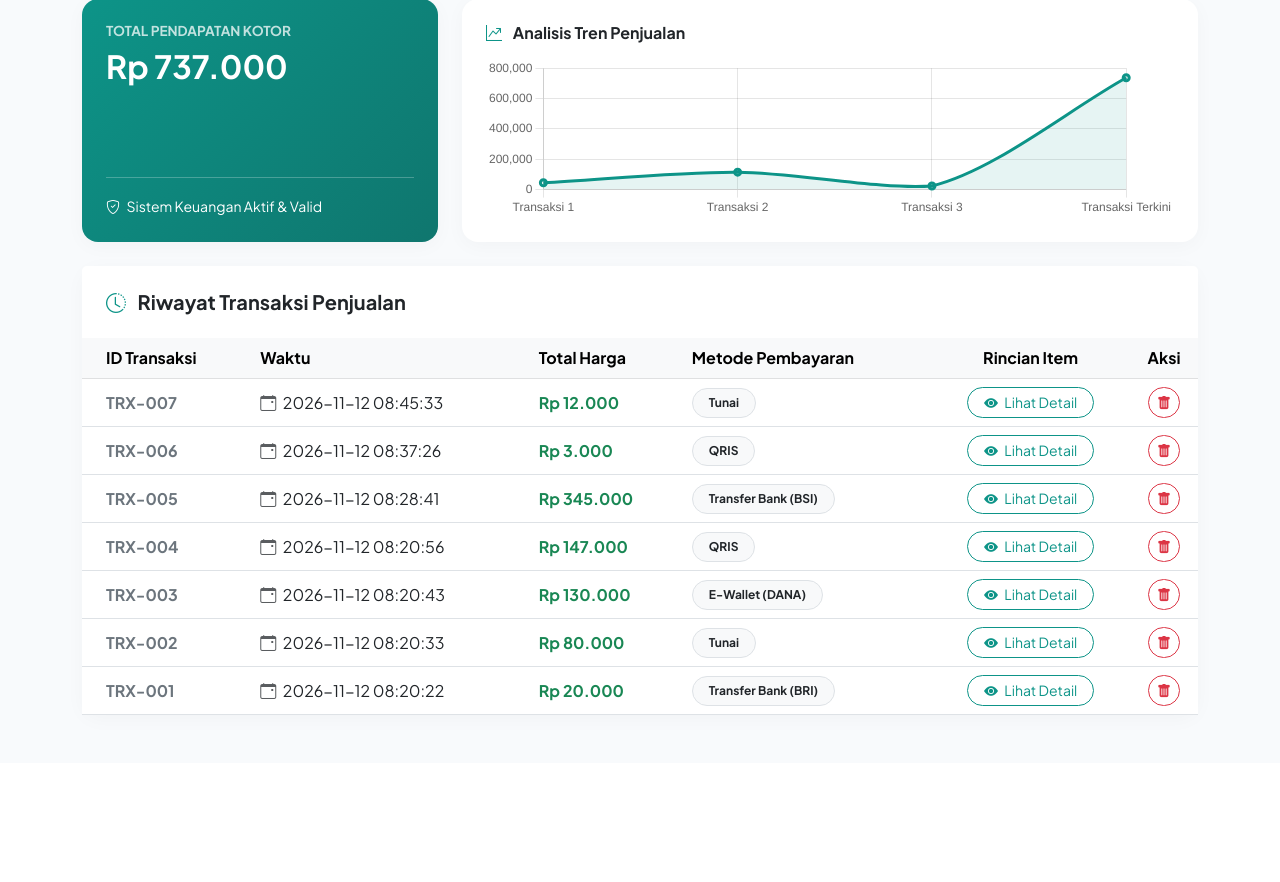
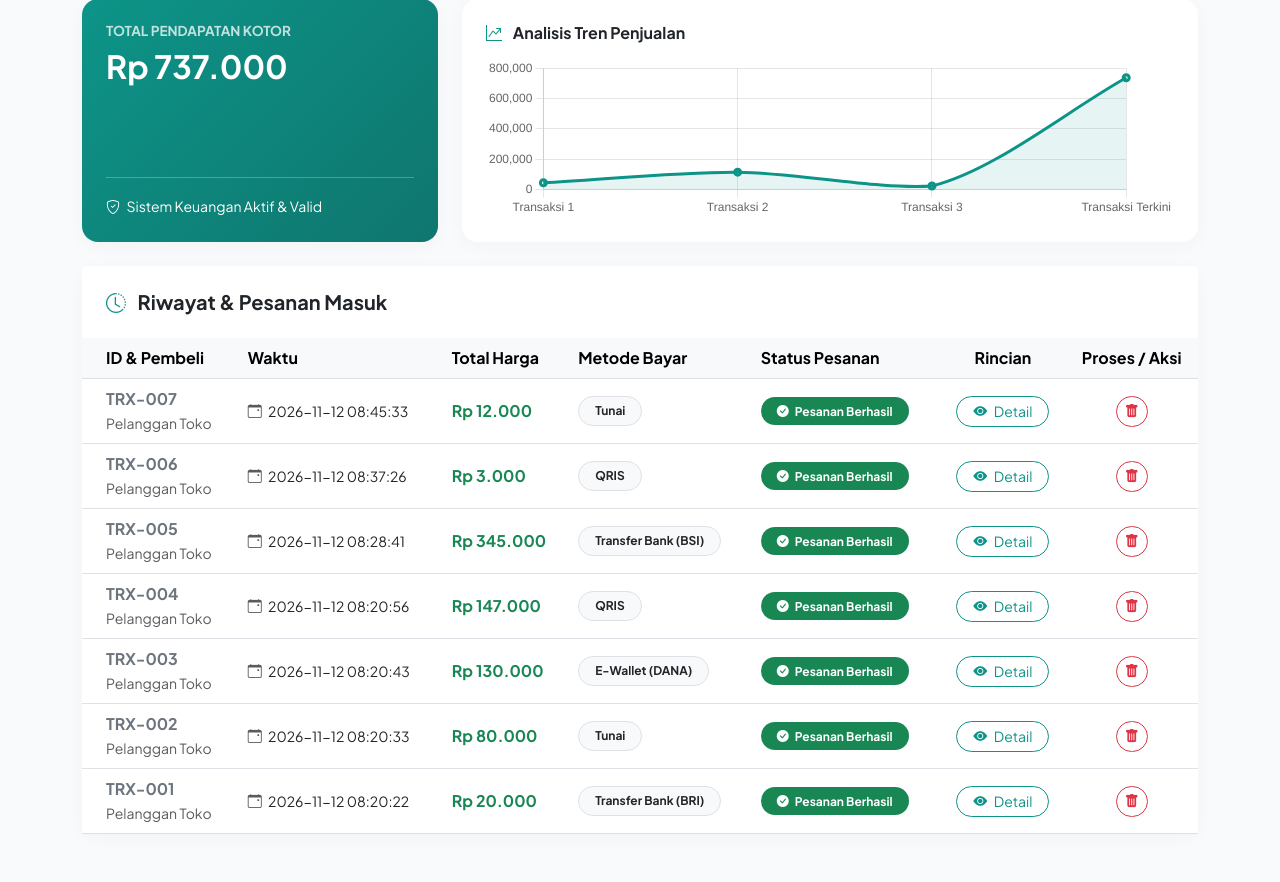
Before and after one commit to muhammadfaizalkhair-boop/Berkah-Utama, a Flask app: page /dashboard in a window 1280 px wide. Shown: the part 81-963 px from the top of the page. Before the commit the page ends 796 px from the top, so only its background shows below. Run offline with Flask 3, Linux system fonts and the light colour scheme; the visitor is signed in with stand-in values (Sample User, id 1); data comes from the database, SQL or seed files in the repository.

Commit message:
Refactor laporan.html for improved UI and functionality
Updated the HTML structure and improved the transaction history table with better status management and modal pop-ups for transaction details.

```diff
--- a/templates/laporan.html
+++ b/templates/laporan.html
@@ -1,6 +1,8 @@
 <!DOCTYPE html>
 <html lang="id">
 <head>
+    <meta charset="UTF-8">
+    <meta name="viewport" content="width=device-width, initial-scale=1.0">
     <title>Dashboard Admin - Berkah Utama</title>
     <link href="https://fonts.googleapis.com/css2?family=Plus+Jakarta+Sans:wght@300;400;600;700&display=swap" rel="stylesheet">
     <link href="https://cdn.jsdelivr.net/npm/bootstrap@5.3.0/dist/css/bootstrap.min.css" rel="stylesheet">
@@ -69,43 +71,74 @@
         </div>
         {% endif %}
 
-        <!-- Tabel Riwayat dengan Tombol Detail Modal -->
+        <!-- Tabel Riwayat dengan Manajemen Status Pesanan -->
         <div class="card bg-white">
             <div class="card-header bg-white p-4 border-bottom-0">
-                <h5 class="mb-0 fw-bold text-dark"><i class="bi bi-clock-history me-2" style="color: #0d9488;"></i> Riwayat Transaksi Penjualan</h5>
+                <h5 class="mb-0 fw-bold text-dark"><i class="bi bi-clock-history me-2" style="color: #0d9488;"></i> Riwayat & Pesanan Masuk</h5>
             </div>
             <div class="card-body p-0">
                 <div class="table-responsive">
                     <table class="table table-hover mb-0 align-middle">
                         <thead class="table-light">
                             <tr>
-                                <th class="ps-4">ID Transaksi</th>
+                                <th class="ps-4">ID & Pembeli</th>
                                 <th>Waktu</th>
                                 <th>Total Harga</th>
-                                <th>Metode Pembayaran</th>
-                                <th class="text-center">Rincian Item</th>
-                                <th class="text-center">Aksi</th>
+                                <th>Metode Bayar</th>
+                                <th>Status Pesanan</th>
+                                <th class="text-center">Rincian</th>
+                                <th class="text-center">Proses / Aksi</th>
                             </tr>
                         </thead>
                         <tbody>
                             {% for item in riwayat %}
+                            {% set status = item.penjualan.status_pesanan or 'Pesanan Berhasil' %}
                             <tr>
-                                <td class="ps-4 fw-bold text-secondary">TRX-00{{ item.penjualan.id_penjualan }}</td>
-                                <td><i class="bi bi-calendar-event me-1 text-muted"></i> {{ item.penjualan.waktu_transaksi }}</td>
+                                <td class="ps-4">
+                                    <span class="fw-bold text-secondary d-block">TRX-{{ "%03d"|format(item.penjualan.id_penjualan) }}</span>
+                                    <small class="text-muted">{{ item.penjualan.nama_pembeli or 'Pelanggan Toko' }}</small>
+                                </td>
+                                <td class="small"><i class="bi bi-calendar-event me-1 text-muted"></i> {{ item.penjualan.waktu_transaksi }}</td>
                                 <td class="fw-bold text-success">Rp {{ "{:,.0f}".format(item.penjualan.total_harga).replace(',', '.') }}</td>
                                 <td>
                                     <span class="badge bg-light text-dark border px-3 py-2 rounded-pill">{{ item.penjualan.metode_pembayaran }}</span>
                                 </td>
-                                <!-- Tombol Lihat Detail (Modal) -->
+                                <td>
+                                    {% if status == 'Menunggu Pembayaran' %}
+                                        <span class="badge bg-warning text-dark px-3 py-2 rounded-pill"><i class="bi bi-hourglass-split me-1"></i> Menunggu Pembayaran</span>
+                                    {% elif status == 'Pesanan Diproses' %}
+                                        <span class="badge bg-info text-dark px-3 py-2 rounded-pill"><i class="bi bi-box-seam me-1"></i> Pesanan Diproses</span>
+                                    {% else %}
+                                        <span class="badge bg-success text-white px-3 py-2 rounded-pill"><i class="bi bi-check-circle-fill me-1"></i> Pesanan Berhasil</span>
+                                    {% endif %}
+                                </td>
                                 <td class="text-center">
                                     <button type="button" class="btn btn-sm btn-outline-teal rounded-pill px-3" data-bs-toggle="modal" data-bs-target="#modalDetail{{ item.penjualan.id_penjualan }}" style="color: #0d9488; border-color: #0d9488;">
-                                        <i class="bi bi-eye-fill me-1"></i> Lihat Detail
+                                        <i class="bi bi-eye-fill me-1"></i> Detail
                                     </button>
                                 </td>
                                 <td class="text-center">
-                                    <form action="/hapus_transaksi/{{ item.penjualan.id_penjualan }}" method="POST" onsubmit="return confirm('Yakin hapus transaksi ini?');" class="d-inline">
-                                        <button type="submit" class="btn btn-sm btn-outline-danger rounded-pill" title="Hapus"><i class="bi bi-trash-fill"></i></button>
-                                    </form>
+                                    <div class="d-flex justify-content-center gap-1">
+                                        {% if status == 'Menunggu Pembayaran' %}
+                                        <form action="/update_status/{{ item.penjualan.id_penjualan }}" method="POST" class="d-inline">
+                                            <input type="hidden" name="status_pesanan" value="Pesanan Diproses">
+                                            <button type="submit" class="btn btn-sm btn-primary rounded-pill px-3" title="Konfirmasi Pembayaran & Proses">
+                                                <i class="bi bi-check2-circle me-1"></i> Proses
+                                            </button>
+                                        </form>
+                                        {% elif status == 'Pesanan Diproses' %}
+                                        <form action="/update_status/{{ item.penjualan.id_penjualan }}" method="POST" class="d-inline">
+                                            <input type="hidden" name="status_pesanan" value="Pesanan Berhasil">
+                                            <button type="submit" class="btn btn-sm btn-success rounded-pill px-3" title="Tandai Pesanan Selesai">
+                                                <i class="bi bi-check-all me-1"></i> Berhasil
+                                            </button>
+                                        </form>
+                                        {% endif %}
+
+                                        <form action="/hapus_transaksi/{{ item.penjualan.id_penjualan }}" method="POST" onsubmit="return confirm('Yakin hapus transaksi ini?');" class="d-inline">
+                                            <button type="submit" class="btn btn-sm btn-outline-danger rounded-pill" title="Hapus"><i class="bi bi-trash-fill"></i></button>
+                                        </form>
+                                    </div>
                                 </td>
                             </tr>
 
@@ -114,11 +147,16 @@
                                 <div class="modal-dialog modal-dialog-centered">
                                     <div class="modal-content border-0 shadow">
                                         <div class="modal-header bg-light">
-                                            <h5 class="modal-title fw-bold">Rincian Transaksi #TRX-00{{ item.penjualan.id_penjualan }}</h5>
+                                            <h5 class="modal-title fw-bold">Rincian Transaksi #TRX-{{ "%03d"|format(item.penjualan.id_penjualan) }}</h5>
                                             <button type="button" class="btn-close" data-bs-dismiss="modal" aria-label="Close"></button>
                                         </div>
                                         <div class="modal-body p-4">
-                                            <p class="text-muted small mb-3">Waktu: {{ item.penjualan.waktu_transaksi }} | Pembayaran: <strong>{{ item.penjualan.metode_pembayaran }}</strong></p>
+                                            <div class="p-3 bg-light rounded-3 mb-3 small">
+                                                <div class="mb-1"><strong>Pemesan:</strong> {{ item.penjualan.nama_pembeli or 'Pelanggan Toko' }}</div>
+                                                <div class="mb-1"><strong>No. WhatsApp:</strong> {{ item.penjualan.no_hp or '-' }}</div>
+                                                <div class="mb-1"><strong>Alamat:</strong> {{ item.penjualan.alamat_pembeli or 'Belanja di Toko' }}</div>
+                                                <div class="mb-0"><strong>Waktu & Metode:</strong> {{ item.penjualan.waktu_transaksi }} | {{ item.penjualan.metode_pembayaran }}</div>
+                                            </div>
                                             <ul class="list-group mb-3">
                                                 {% for d in item.details %}
                                                 <li class="list-group-item d-flex justify-content-between align-items-center py-3">
@@ -136,6 +174,7 @@
                                             </div>
                                         </div>
                                         <div class="modal-footer bg-light">
+                                            <a href="/struk/{{ item.penjualan.id_penjualan }}" class="btn btn-outline-dark rounded-pill px-3 btn-sm"><i class="bi bi-printer-fill me-1"></i> Cetak Struk</a>
                                             <button type="button" class="btn btn-secondary rounded-pill px-4 btn-sm" data-bs-dismiss="modal">Tutup</button>
                                         </div>
                                     </div>
@@ -143,7 +182,7 @@
                             </div>
                             {% else %}
                             <tr>
-                                <td colspan="6" class="text-center py-4 text-muted">Belum ada transaksi terekam.</td>
+                                <td colspan="7" class="text-center py-4 text-muted">Belum ada transaksi terekam.</td>
                             </tr>
                             {% endfor %}
                         </tbody>
```
